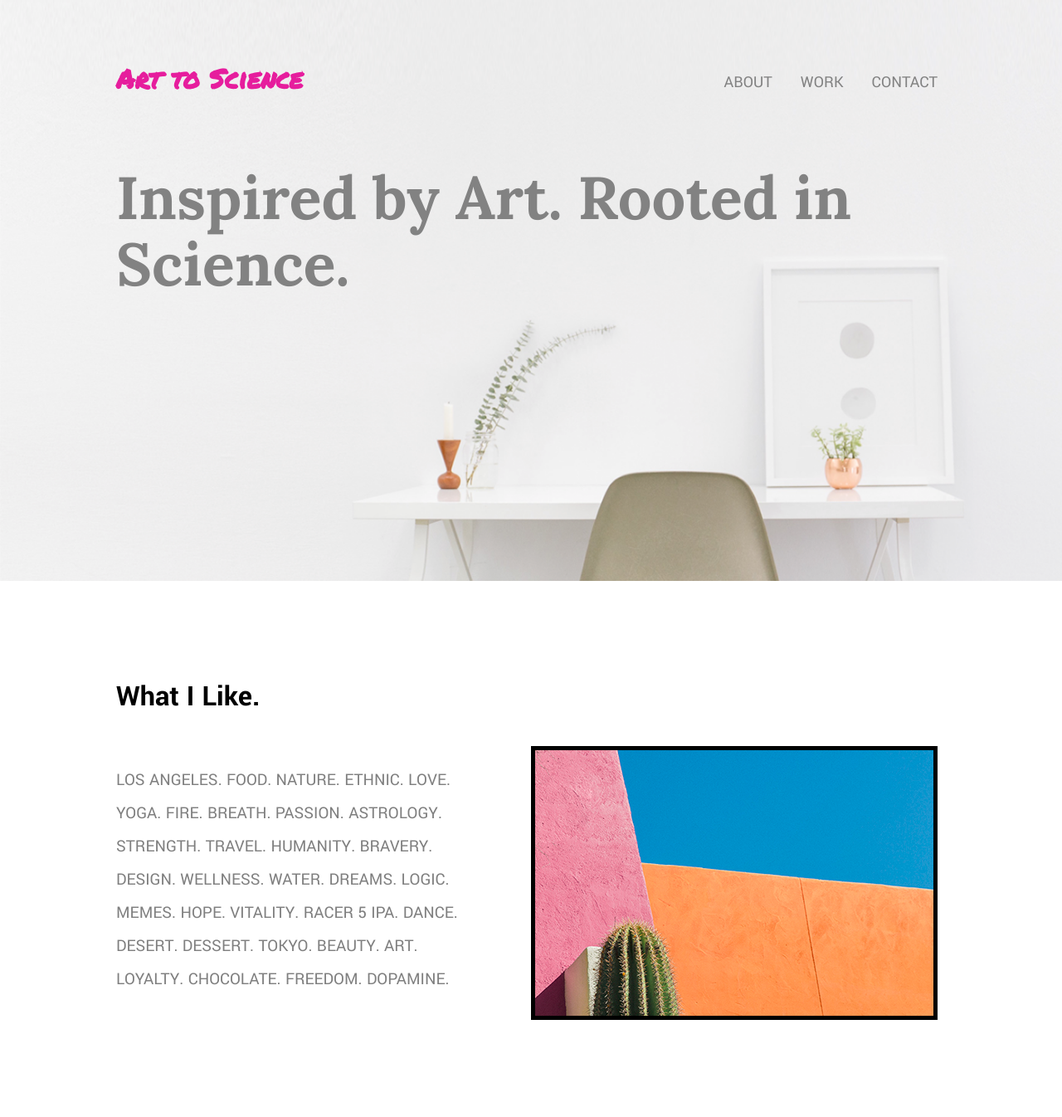
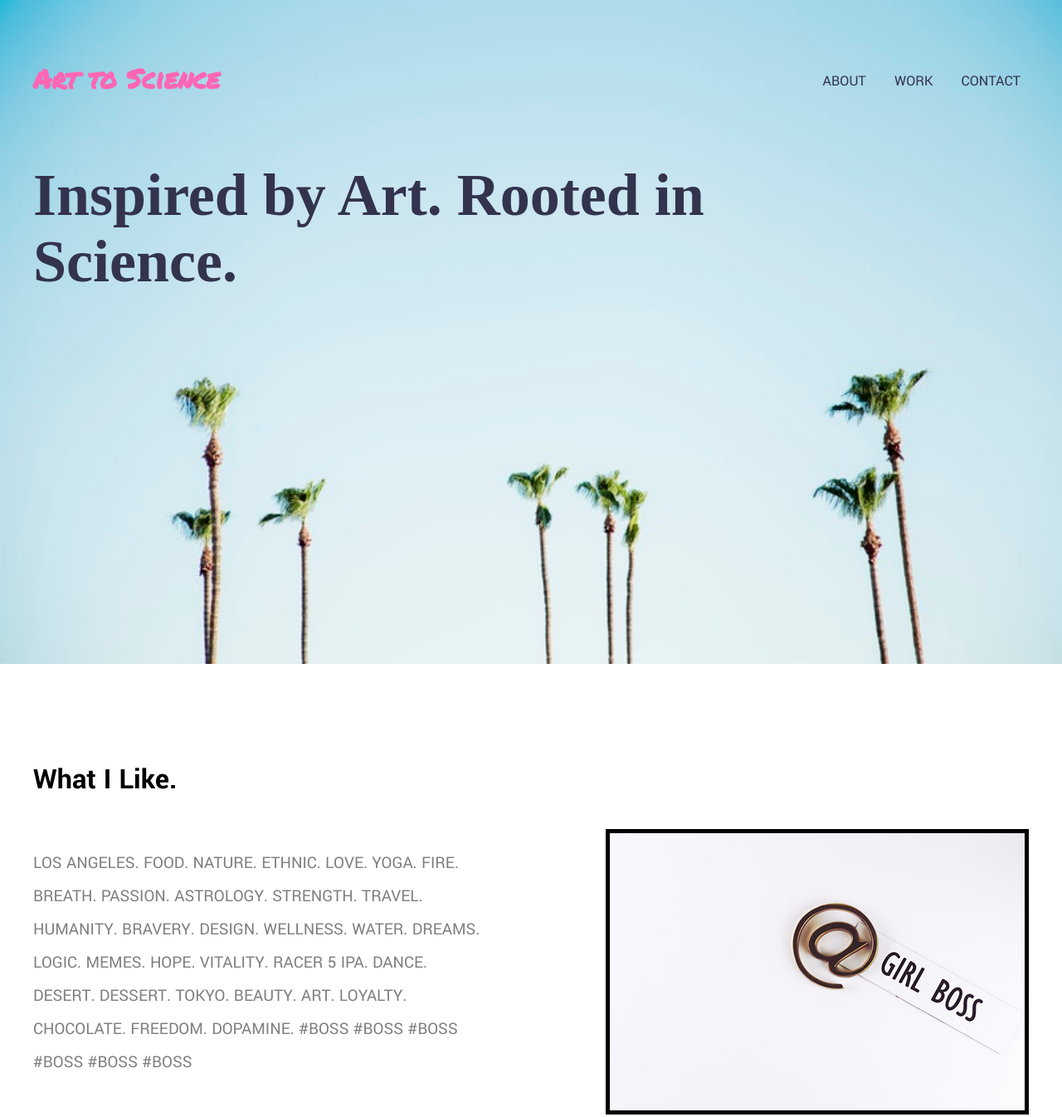
Before and after one commit to arshiamasih/105-project, a plain HTML site: page index.html in a window 1280 px wide. Shown: the top 1346 px of the page at 83% size. Drawn offline with Linux system fonts and the light colour scheme; a web font is replaced by a local one.

Commit message:
updated visual design

```diff
--- a/css/main.css
+++ b/css/main.css
@@ -10,30 +10,30 @@ body {
 
 /***** GRID *****/
 .full-width {
-  width: 1000px;
+  width: 1200px;
   margin: 0 auto;
 }
 
 .half-width {
-  width: 500px;
+  width: 600px;
   float: left;
 }
 
 .third-width {
-  width: 300px;
+  width: 400px;
   float: left;
 }
 
 /***** HEADER *****/
 
 header {
-  background: url('../img/hero.png');
+  background: url('../img/losangeles.jpeg');
   background-size: cover;
-  height: 700px;
+  height: 800px;
 }
 
 header h1 {
-    color: #e61d9d;
+    color: #ff66b3;
     font-family: 'Permanent Marker', cursive;
     font-size: 32px;
     padding: 50px 0;
@@ -41,8 +41,8 @@ header h1 {
 
 header h2 {
     clear: both;
-    color: #828282;
-    font-family: 'Lora', serif;
+    color: #33334d;
+    font-family: 'Frank Ruhl Libre', serif;
     font-size: 72px;
     line-height: 1.111;
     width: 1000px;
@@ -61,8 +61,8 @@ nav ul li {
 }
 
 nav ul li a {
-  color: #828282;
-  font-size: 20px;
+  color: #33334d;
+  font-size: 18px;
   text-decoration: none;
   text-transform: uppercase;
   padding-left: 30px;
@@ -77,6 +77,7 @@ nav ul li a {
 #about h3 {
     font-family: 'Yantramanav', sans-serif;
     font-size: 36px;
+
 }
 
 #about p {
@@ -88,20 +89,19 @@ nav ul li a {
 
 #about-img {
   border: 5px solid black;
+  float: right;
 }
 
 /***** WORK *****/
 
 #work {
   text-align: center;
+  background-color: #f0f0f5;
 }
 
 #work .full-width {
   padding: 115px 0;
-}
 
-#work .third-width {
-  padding-left: 20px;
 }
 
 #work img {
@@ -127,9 +127,9 @@ nav ul li a {
 
 #work p {
     font-family: 'Yantramanav', sans-serif;
-    font-size: 16px;
-    line-height: 20px;
-    color: #2b2b2b;
+    font-size: 20px;
+    line-height: 30px;
+    color: #33334d;
     padding: 0 35px;
 
 }
@@ -138,11 +138,16 @@ nav ul li a {
 /***** CONTACT *****/
 #contact .full-width {
     padding: 110px 0;
+
 }
 
 #contact h3 {
   font-family: 'Yantramanav', sans-serif;
   font-size: 36px;
+}
+
+#contact p {
+  color: #ff66b3;
 }
 
 #contact ul {
--- a/index.html
+++ b/index.html
@@ -9,6 +9,9 @@
       <link href='https://fonts.googleapis.com/css?family=Source+Sans+Pro:400,700' rel='stylesheet' type='text/css'>
       <link href="https://fonts.googleapis.com/css?family=Lora:400,700" rel="stylesheet">
       <link href='https://fonts.googleapis.com/css?family=Lora:400,700' rel='stylesheet' type='text/css'>
+      <link href="https://fonts.googleapis.com/css?family=Pontano+Sans" rel="stylesheet">
+      <link href="https://fonts.googleapis.com/css?family=Frank+Ruhl+Libre|Pontano+Sans" rel="stylesheet">
+
       <title> Art to Science </title>
     </head>
     <body>
@@ -39,11 +42,11 @@
          <div class="full-width">
            <h3> What I Like. </h2>
              <div class="half-width">
-                  <p> LOS ANGELES. FOOD. NATURE. ETHNIC. LOVE. YOGA. FIRE. BREATH. PASSION. ASTROLOGY. STRENGTH. TRAVEL. HUMANITY. BRAVERY. DESIGN. WELLNESS. WATER. DREAMS. LOGIC. MEMES. HOPE. VITALITY. RACER 5 IPA. DANCE. DESERT. DESSERT. TOKYO. BEAUTY. ART. LOYALTY. CHOCOLATE. FREEDOM. DOPAMINE. </p>
+                  <p> LOS ANGELES. FOOD. NATURE. ETHNIC. LOVE. YOGA. FIRE. BREATH. PASSION. ASTROLOGY. STRENGTH. TRAVEL. HUMANITY. BRAVERY. DESIGN. WELLNESS. WATER. DREAMS. LOGIC. MEMES. HOPE. VITALITY. RACER 5 IPA. DANCE. DESERT. DESSERT. TOKYO. BEAUTY. ART. LOYALTY. CHOCOLATE. FREEDOM. DOPAMINE. #BOSS #BOSS #BOSS #BOSS #BOSS #BOSS</p>
              </div>
 
             <div class="half-width">
-                  <img src="img/urbandesert.jpg" alt="desert" id="about-img"/>
+                  <img src="img/girlboss.jpg" alt="desert" id="about-img"/>
 
             </div>
 
@@ -89,7 +92,7 @@
           <div class="half-width">
 
                   <ul>
-
+                <li><a href="http://www.skillcrush.com" target="_BLANK"><img src="img/icon-envelope.png" alt="email" /> </a></li>
                 <li><a href="http://www.skillcrush.com" target="_BLANK"><img src="img/icon-instagram.png" alt="instagram" /> </a></li>
                 <li><a href="http://www.skillcrush.com" target="_BLANK"><img src="img/icon-linkedin.png" alt="linkedin" /> </a></li>
                 <li><a href="http://www.skillcrush.com" target="_BLANK"><img src="img/icon-github.png" alt="github" /> </a></li>
```
Also changed, not shown: img/LOGO.png (added), img/girlboss.jpg (added), img/hero.png (deleted), img/icon-css.png, img/icon-envelope.png (added), img/icon-github.png, img/icon-html.png, img/icon-instagram.png, img/icon-linkedin.png, img/icon-pencil.png, img/losangeles.jpeg (added), img/motorcycle.jpg (deleted), img/sunflower.jpg (deleted), img/sunflowerbed.jpg (deleted), 1 more files, 1 other file.
